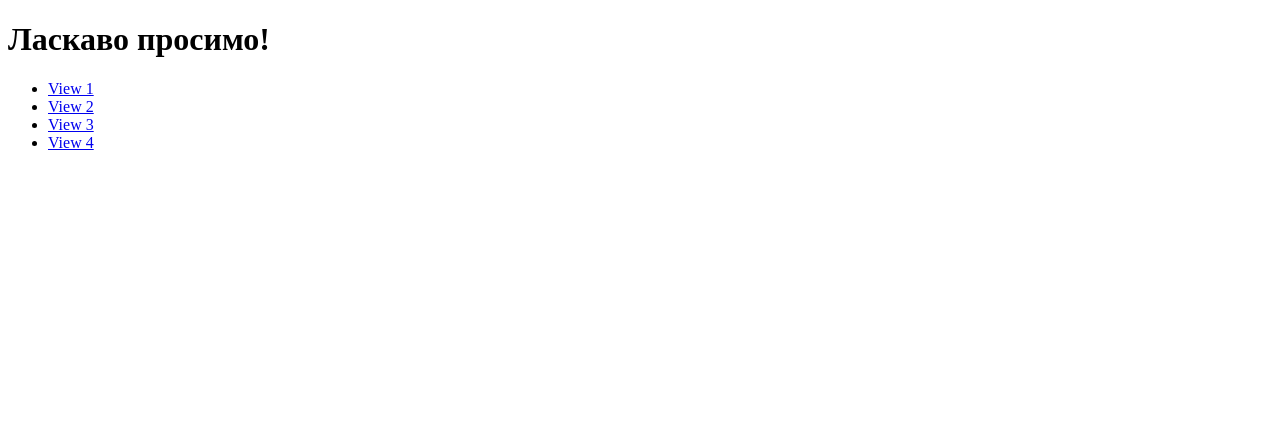
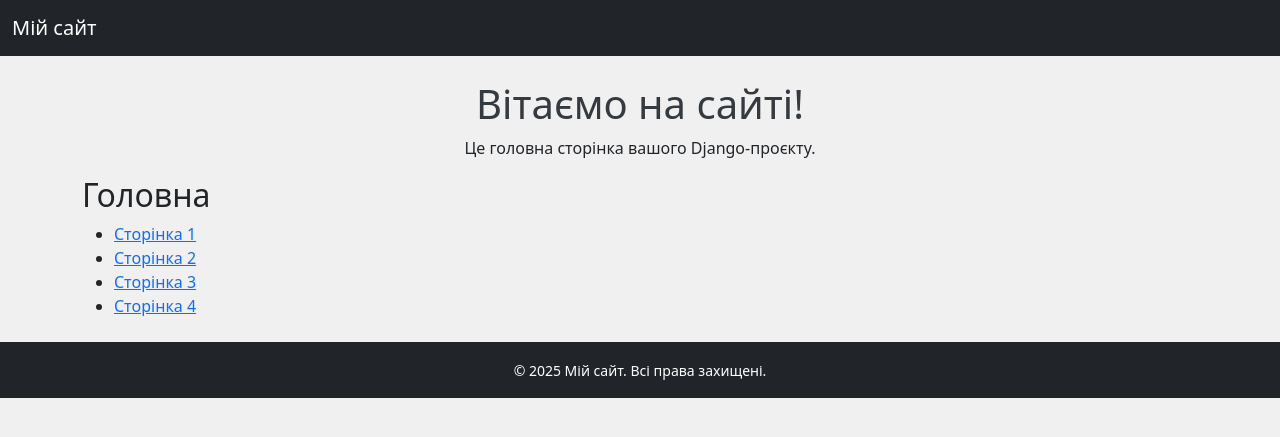
Before and after one commit to Profisionaller/sitemains, a Django app: page / in a window 1280 px wide. Shown: the top 437 px of the page. Run offline with Django 5.2, Linux system fonts and the light colour scheme.

Commit message:
Laba 5(2)

```diff
--- a/DjangoProject/settings.py
+++ b/DjangoProject/settings.py
@@ -55,11 +55,11 @@ ROOT_URLCONF = 'DjangoProject.urls'
 TEMPLATES = [
     {
         'BACKEND': 'django.template.backends.django.DjangoTemplates',
-        'DIRS': [BASE_DIR / 'templates']
-        ,
+        'DIRS': [BASE_DIR / 'templates'],
         'APP_DIRS': True,
         'OPTIONS': {
             'context_processors': [
+                'django.template.context_processors.debug',  # 🔹 Додай цю стрічку
                 'django.template.context_processors.request',
                 'django.contrib.auth.context_processors.auth',
                 'django.contrib.messages.context_processors.messages',
--- /dev/null
+++ b/myapp/static/css/styles.css
@@ -0,0 +1,7 @@
+body {
+    background-color: #f0f0f0;
+}
+
+h1 {
+    color: #343a40;
+}
--- /dev/null
+++ b/myapp/templates/base.html
@@ -0,0 +1,28 @@
+{% load static %}
+<!DOCTYPE html>
+<html lang="uk">
+<head>
+    <meta charset="UTF-8">
+    <title>{% block title %}Мій сайт{% endblock %}</title>
+
+    <!-- Bootstrap CDN -->
+    <link href="https://cdn.jsdelivr.net/npm/bootstrap@5.3.0/dist/css/bootstrap.min.css" rel="stylesheet">
+
+    <!-- Власний CSS -->
+    <link rel="stylesheet" href="{% static 'css/styles.css' %}">
+</head>
+<body>
+
+    {% include 'partials/header.html' %}
+
+    <div class="container my-4">
+        {% block content %}
+        {% endblock %}
+    </div>
+
+    {% include 'partials/footer.html' %}
+
+    <!-- Bootstrap JS (не обов’язково для базової версії) -->
+    <script src="https://cdn.jsdelivr.net/npm/bootstrap@5.3.0/dist/js/bootstrap.bundle.min.js"></script>
+</body>
+</html>
--- a/myapp/templates/home.html
+++ b/myapp/templates/home.html
@@ -1,13 +1,16 @@
-<!DOCTYPE html>
-<html>
-<head><title>Головна</title></head>
-<body>
-    <h1>Ласкаво просимо!</h1>
+{% extends 'base.html' %}
+
+{% block title %}Головна сторінка{% endblock %}
+
+{% block content %}
+    <h1 class="text-center">Вітаємо на сайті!</h1>
+    <p class="text-center">Це головна сторінка вашого Django-проєкту.</p>
+
+    <h2>Головна</h2>
     <ul>
-        <li><a href="{% url 'view1' %}">View 1</a></li>
-        <li><a href="{% url 'view2' %}">View 2</a></li>
-        <li><a href="{% url 'view3' %}">View 3</a></li>
-        <li><a href="{% url 'view4' %}">View 4</a></li>
+        <li><a href="{% url 'view1' %}">Сторінка 1</a></li>
+        <li><a href="{% url 'view2' %}">Сторінка 2</a></li>
+        <li><a href="{% url 'view3' %}">Сторінка 3</a></li>
+        <li><a href="{% url 'view4' %}">Сторінка 4</a></li>
     </ul>
-</body>
-</html>
+{% endblock %}
--- /dev/null
+++ b/myapp/templates/partials/footer.html
@@ -0,0 +1,3 @@
+<footer class="bg-dark text-white text-center py-3 mt-4">
+    <small>&copy; 2025 Мій сайт. Всі права захищені.</small>
+</footer>
--- /dev/null
+++ b/myapp/templates/partials/header.html
@@ -0,0 +1,5 @@
+<nav class="navbar navbar-expand-lg navbar-dark bg-dark">
+  <div class="container-fluid">
+    <a class="navbar-brand" href="#">Мій сайт</a>
+  </div>
+</nav>
```
Also changed, not shown: myapp/templates/pages/home.html (added, +8 -0 lines).
